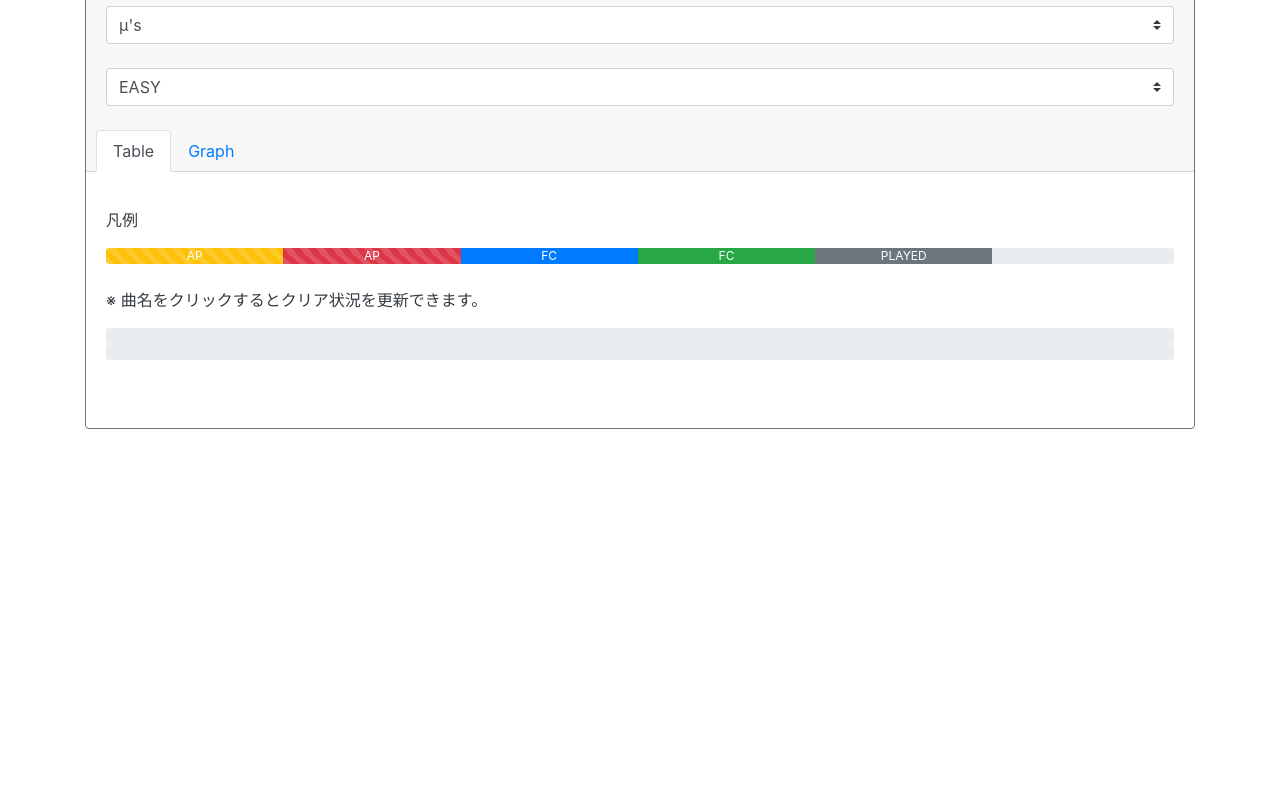
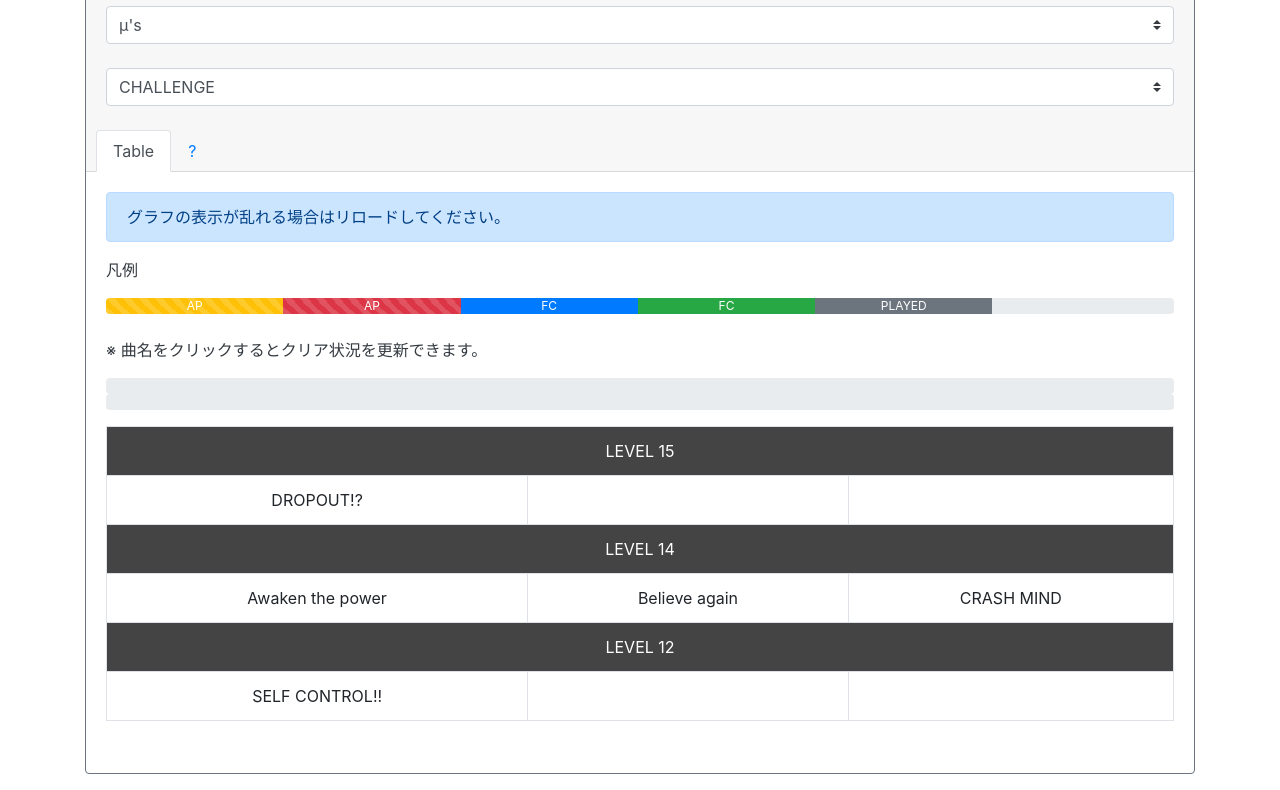
Before and after one commit to waku-waku-week/SIFAC-diff-table, a plain HTML site: page index.html in a window 1280 px wide. Shown: the part 124-914 px from the top of the page. Before the commit the page ends 800 px from the top, so only its background shows below. Drawn offline with nearby package versions, Linux system fonts and the light colour scheme; files whose address does not match are found by name.

Commit message:
Add files via upload

```diff
--- a/index.html
+++ b/index.html
@@ -19,7 +19,7 @@
     <script src="./js/compress/zip.min.js"></script>
     <script src="./js/jquery/jquery.cookie.js"></script>
 
-    <script src="./js/table/table.js"></script>
+    <script src="./js/table/table_.js"></script>
 
     <script src="https://cdnjs.cloudflare.com/ajax/libs/popper.js/1.14.7/umd/popper.min.js"
         integrity="sha384-UO2eT0CpHqdSJQ6hJty5KVphtPhzWj9WO1clHTMGa3JDZwrnQq4sF86dIHNDz0W1" crossorigin="anonymous">
@@ -79,14 +79,16 @@
                         <a class="nav-link active" href="#table" data-toggle="tab">Table</a>
                     </li>
                     <li class="nav-item">
-                        <a class="nav-link " href="#graph" data-toggle="tab">Graph</a>
+                        <a class="nav-link " href="#graph" data-toggle="tab">?</a>
                     </li>
                 </ul>
             </div>
             <div class="card-body text-dark tab-content">
                 <div id="table" class="tab-pane fade show active">
                     <div class="mb-3">
-                        <p> </p>
+                        <div class="alert alert-primary" role="alert">
+                                グラフの表示が乱れる場合はリロードしてください。
+                        </div>
                         <p>凡例
                             <div class="progress">
                                 <div id="graph5_ex"
```
